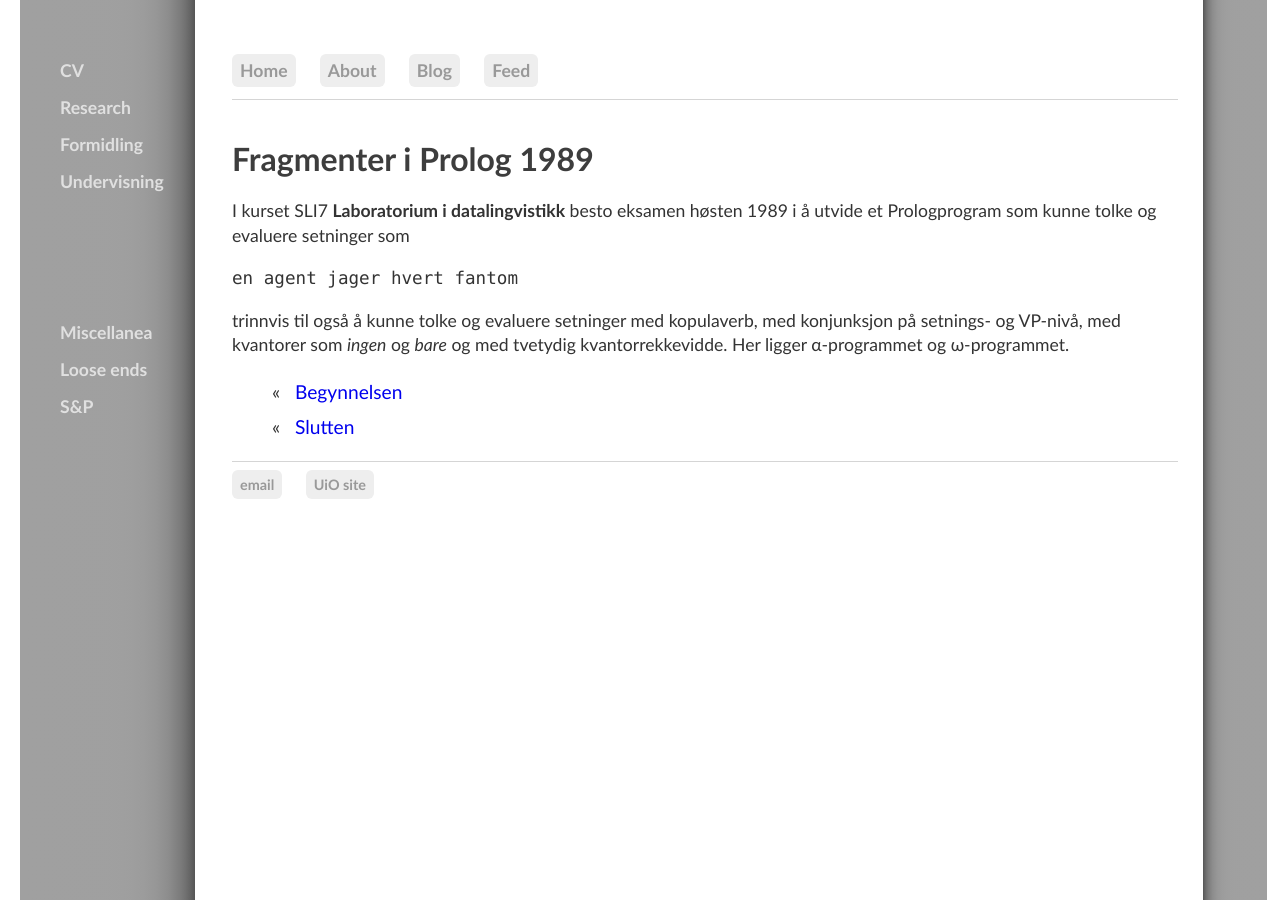
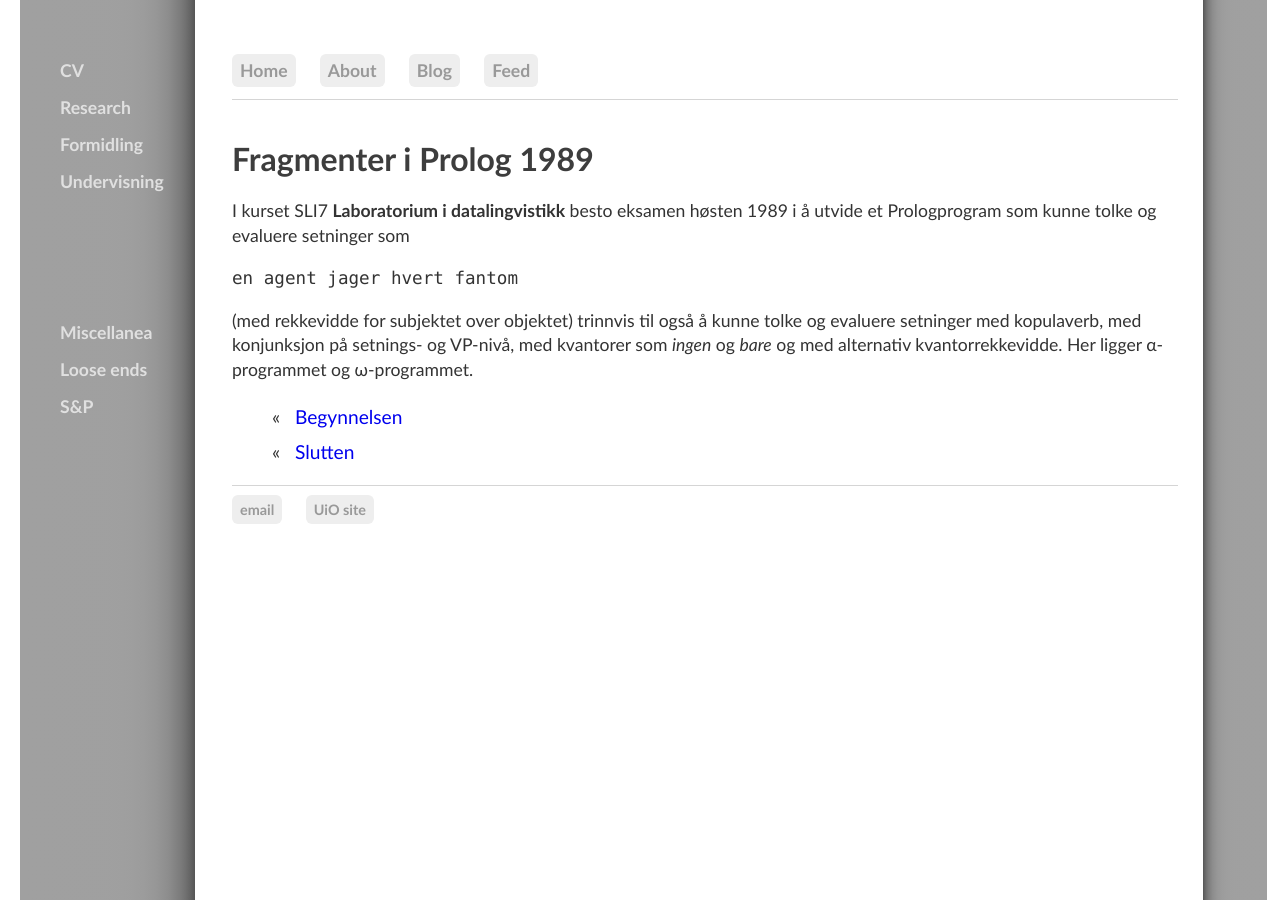
Before and after one commit to kjelljs/kjelljs.github.io, a Jekyll site: the page built from courses/sli7.html, in a window 1280 px wide. Built offline with Jekyll 4.4.1, drawn with Linux system fonts in a browser that asks for light colours.

Commit message:
Update sli7.html

```diff
--- a/courses/sli7.html
+++ b/courses/sli7.html
@@ -14,7 +14,7 @@
 }
 </style>
 <div class="ingress">
-  <p>I kurset SLI7 <b>Laboratorium i datalingvistikk</b> besto eksamen høsten 1989 i å utvide et Prologprogram som kunne tolke og evaluere setninger som </p><p style="font-family:'Lucida Console', monospace">en agent jager hvert fantom</p> <p>trinnvis til også å kunne tolke og evaluere setninger med kopulaverb, med konjunksjon på setnings- og VP-nivå, med kvantorer som <i>ingen</i> og <i>bare</i> og med tvetydig kvantorrekkevidde. Her ligger &alpha;-programmet og &omega;-programmet.</p></div>
+  <p>I kurset SLI7 <b>Laboratorium i datalingvistikk</b> besto eksamen høsten 1989 i å utvide et Prologprogram som kunne tolke og evaluere setninger som </p><p style="font-family:'Lucida Console', monospace">en agent jager hvert fantom</p> <p>(med rekkevidde for subjektet over objektet) trinnvis til også å kunne tolke og evaluere setninger med kopulaverb, med konjunksjon på setnings- og VP-nivå, med kvantorer som <i>ingen</i> og <i>bare</i> og med alternativ kvantorrekkevidde. Her ligger &alpha;-programmet og &omega;-programmet.</p></div>
 <ul><li id="blogposts">&laquo; &nbsp; <a href="/pdf/EX_SLI7_STAGE_0.txt">Begynnelsen</a></li>
 <li id="blogposts">&laquo; &nbsp; <a href="/pdf/EX_SLI7_STAGE_4.txt">Slutten</a></li>
 </ul>
```
